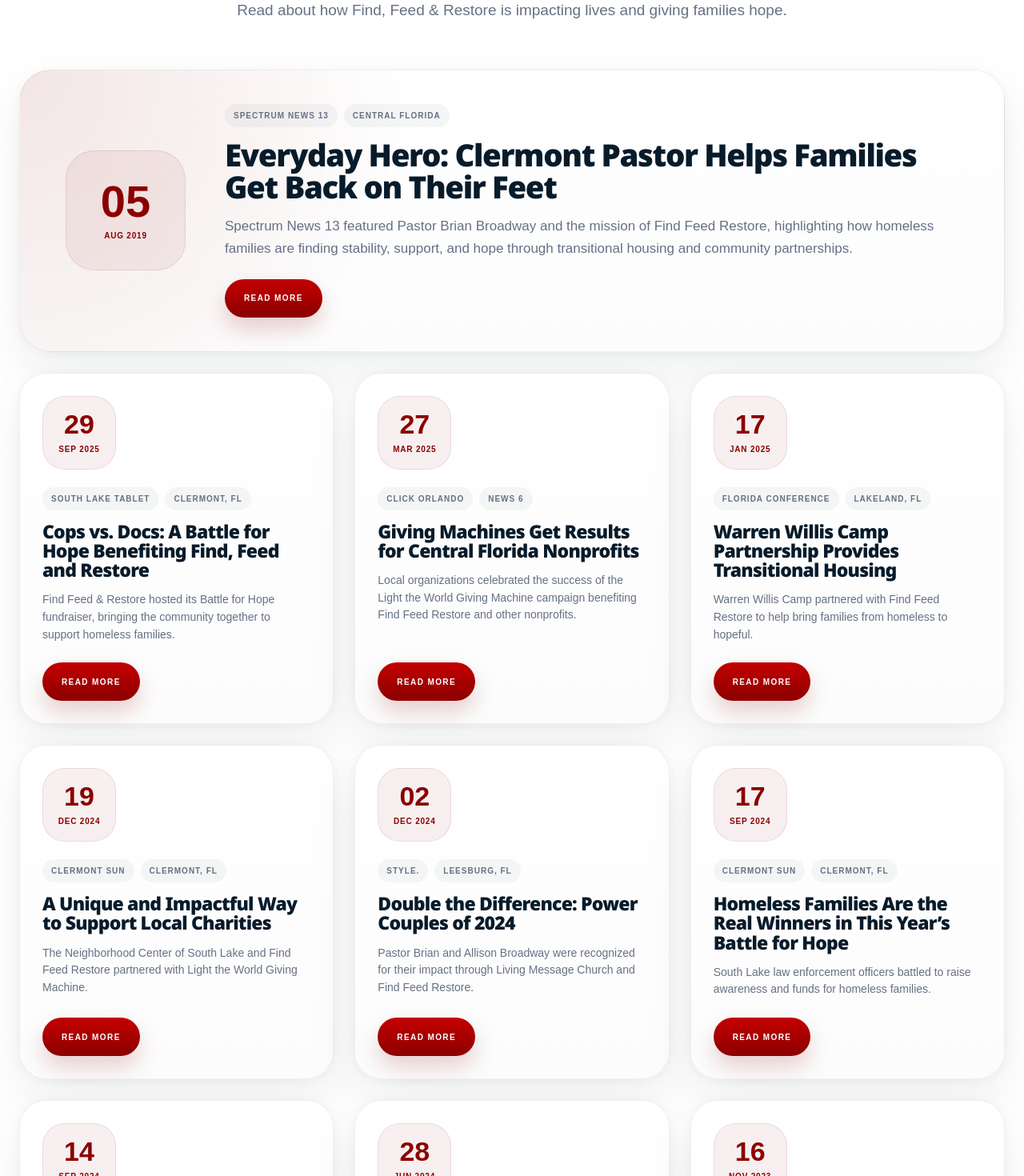
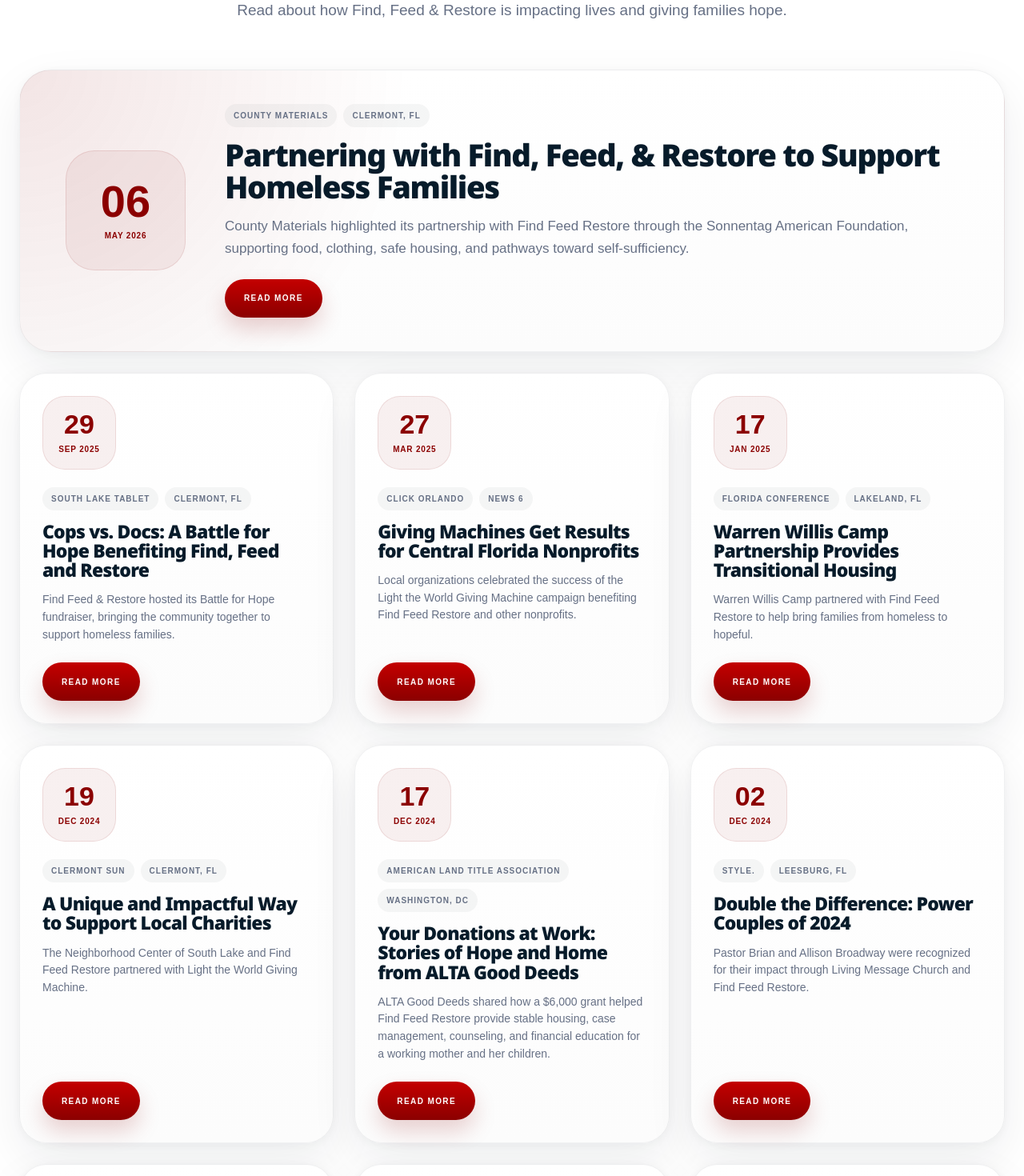
Before and after one commit to find-feed-restore/find-feed-restore, a Next.js app: page /news-media in a window 1280 px wide. Shown: the part 1220-2690 px from the top of the page at 80% size. Built offline with nearby package versions, Linux system fonts and the light colour scheme.

Commit message:
Refresh News and Media coverage

```diff
--- a/scripts/interaction-qa.mjs
+++ b/scripts/interaction-qa.mjs
@@ -462,7 +462,7 @@
       );
       check(
         "News external article links",
-        articleLinkContracts.length === 12 &&
+        articleLinkContracts.length === 15 &&
           articleLinkContracts.every(
             (link) => link.href?.startsWith("https://") && link.target === "_blank" && link.rel === "noopener",
           ),
--- a/src/app/news-media/page.tsx
+++ b/src/app/news-media/page.tsx
@@ -11,7 +11,7 @@
 
 export const metadata: Metadata = {
   title: "News & Media - Find Feed Restore",
-  description: null,
+  description: "Recent news, press coverage, community partnerships, and stories of impact from Find Feed Restore.",
   alternates: { canonical: "/news-media/" },
   openGraph: {
     type: "website",
@@ -19,19 +19,20 @@
     url: "/news-media/",
     siteName: "Find Feed Restore",
     title: "News & Media - Find Feed Restore",
+    description: "Recent news, press coverage, community partnerships, and stories of impact from Find Feed Restore.",
   },
 };
 
 const newsItems: NewsItem[] = [
   {
-    day: "05",
-    monthYear: "Aug 2019",
-    source: "Spectrum News 13",
-    location: "Central Florida",
-    title: "Everyday Hero: Clermont Pastor Helps Families Get Back on Their Feet",
+    day: "06",
+    monthYear: "May 2026",
+    source: "County Materials",
+    location: "Clermont, FL",
+    title: "Partnering with Find, Feed, & Restore to Support Homeless Families",
     description:
-      "Spectrum News 13 featured Pastor Brian Broadway and the mission of Find Feed Restore, highlighting how homeless families are finding stability, support, and hope through transitional housing and community partnerships.",
-    href: "https://mynews13.com/fl/orlando/news/2019/08/05/everyday-hero--clermont-pastor-helps-families-get-back-on-their-feet",
+      "County Materials highlighted its partnership with Find Feed Restore through the Sonnentag American Foundation, supporting food, clothing, safe housing, and pathways toward self-sufficiency.",
+    href: "https://www.countymaterials.com/our-culture-and-team/partnering-with-find-feed-restore-to-support-homeless-families",
     featured: true,
   },
   {
@@ -75,6 +76,16 @@
     href: "https://www.midfloridanewspapers.com/clermont_sun/news/a-unique-and-impactful-way-to-support-local-charities/article_1de9a5b2-be28-11ef-90d1-830d586dc15a.html",
   },
   {
+    day: "17",
+    monthYear: "Dec 2024",
+    source: "American Land Title Association",
+    location: "Washington, DC",
+    title: "Your Donations at Work: Stories of Hope and Home from ALTA Good Deeds",
+    description:
+      "ALTA Good Deeds shared how a $6,000 grant helped Find Feed Restore provide stable housing, case management, counseling, and financial education for a working mother and her children.",
+    href: "https://www.alta.org/news-and-publications/news/20241217-Your-Donations-at-Work-Stories-of-Hope-and-Home-from-ALTA-Good-Deeds",
+  },
+  {
     day: "02",
     monthYear: "Dec 2024",
     source: "Style.",
@@ -116,6 +127,16 @@
   },
   {
     day: "16",
+    monthYear: "Apr 2024",
+    source: "South Lake Tablet",
+    location: "Clermont, FL",
+    title: "Poverty Simulation: Experience The Challenges Of Living in Poverty",
+    description:
+      "Find Feed Restore and the Neighborhood Center of South Lake co-hosted a community simulation focused on the local need for affordable housing and hunger relief.",
+    href: "https://sltablet.com/2024/04/16/poverty-simulation-experience-the-challenges-of-living-in-poverty/",
+  },
+  {
+    day: "16",
     monthYear: "Nov 2023",
     source: "The News Leader",
     location: "Clermont, FL",
@@ -123,6 +144,16 @@
     description:
       "Find Feed Restore celebrated the groundbreaking of the Hannah Grace Gardens affordable housing community.",
     href: "https://www.midfloridanewspapers.com/clermont_news_leader/construction-begins-on-affordable-housing-project/article_21c1d924-8487-11ee-92d6-a385a518affe.html",
+  },
+  {
+    day: "05",
+    monthYear: "Aug 2019",
+    source: "Spectrum News 13",
+    location: "Central Florida",
+    title: "Everyday Hero: Clermont Pastor Helps Families Get Back on Their Feet",
+    description:
+      "Spectrum News 13 featured Pastor Brian Broadway and the mission of Find Feed Restore, highlighting how homeless families are finding stability, support, and hope through transitional housing and community partnerships.",
+    href: "https://mynews13.com/fl/orlando/news/2019/08/05/everyday-hero--clermont-pastor-helps-families-get-back-on-their-feet",
   },
   {
     day: "19",
@@ -158,7 +189,7 @@
           variant="news"
           eyebrow="Find, Feed & Restore News"
           title="Stories, Press & Community Impact"
-          description="Read the latest news, media features, videos, and community stories highlighting how Find, Feed &  is helping families move from homeless to hopeful."
+          description="Read the latest news, media features, videos, and community stories highlighting how Find, Feed & Restore is helping families move from homeless to hopeful."
         />
         <EditorialIntro
           eyebrow="News & Media"
```
Also changed, not shown: 2 other files (tests, documents, lock files or other folders).
